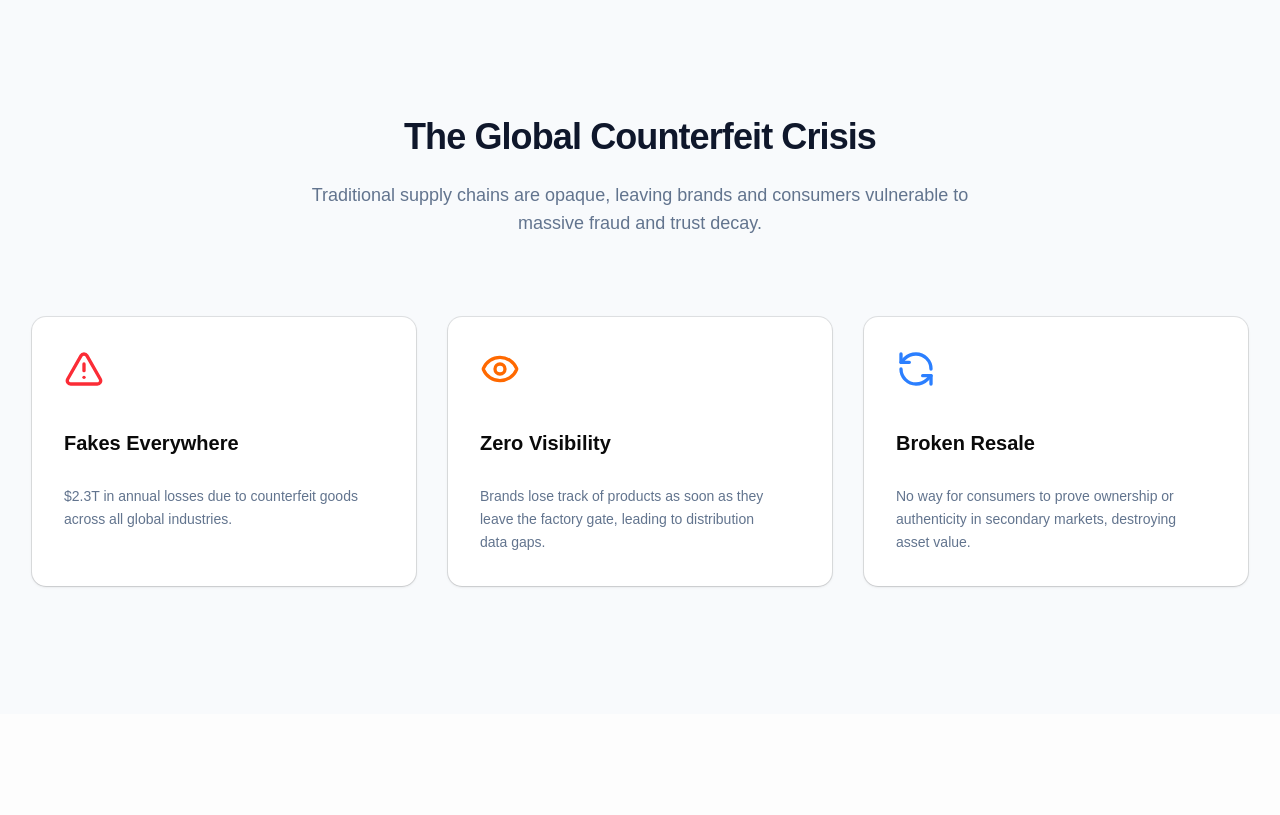
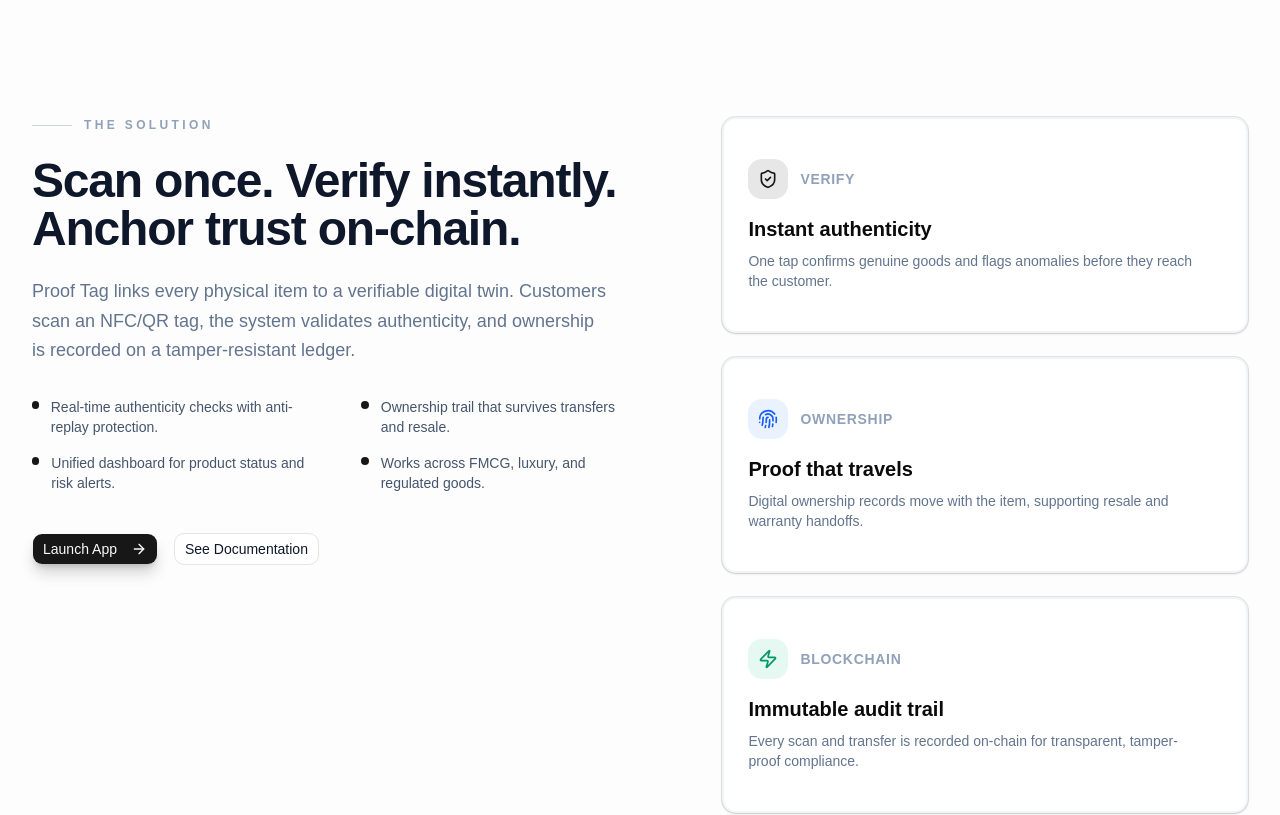
Before and after one commit to ahmadUffi/prooftag, a React (Vite) app: page / in a window 1280 px wide. Shown: the part 1400-2215 px from the top of the page. Built offline with nearby package versions, Linux system fonts and the light colour scheme; no server answers.

Commit message:
feat: add Solution section with features and benefits to Landing page

```diff
--- a/src/pages/Landing.tsx
+++ b/src/pages/Landing.tsx
@@ -73,6 +73,111 @@ export default function Landing() {
             </p>
           </div>
           <AnimatedFlow />
+        </div>
+      </section>
+
+      {/* Solution Section */}
+      <section id="solution" className="px-8 py-32 max-w-7xl mx-auto">
+        <div className="grid lg:grid-cols-[1.1fr_0.9fr] gap-12 items-start">
+          <div>
+            <div className="flex items-center gap-3 text-xs font-bold uppercase tracking-[0.28em] text-slate-400 mb-6">
+              <span className="w-10 h-px bg-slate-300" />
+              The Solution
+            </div>
+            <h2 className="text-4xl md:text-5xl font-bold tracking-tight mb-6">
+              Scan once. Verify instantly. Anchor trust on-chain.
+            </h2>
+            <p className="text-slate-500 text-lg leading-relaxed mb-8 max-w-xl">
+              Proof Tag links every physical item to a verifiable digital twin.
+              Customers scan an NFC/QR tag, the system validates authenticity,
+              and ownership is recorded on a tamper-resistant ledger.
+            </p>
+            <div className="grid sm:grid-cols-2 gap-4 text-sm text-slate-600">
+              <div className="flex items-start gap-3">
+                <div className="mt-1 size-2 rounded-full bg-primary" />
+                Real-time authenticity checks with anti-replay protection.
+              </div>
+              <div className="flex items-start gap-3">
+                <div className="mt-1 size-2 rounded-full bg-primary" />
+                Ownership trail that survives transfers and resale.
+              </div>
+              <div className="flex items-start gap-3">
+                <div className="mt-1 size-2 rounded-full bg-primary" />
+                Unified dashboard for product status and risk alerts.
+              </div>
+              <div className="flex items-start gap-3">
+                <div className="mt-1 size-2 rounded-full bg-primary" />
+                Works across FMCG, luxury, and regulated goods.
+              </div>
+            </div>
+            <div className="mt-10 flex flex-col sm:flex-row gap-4">
+              <Button
+                onClick={() => navigate("/dashboard")}
+                className="shadow-lg shadow-primary/20"
+              >
+                Launch App <ArrowRight className="ml-2 w-4 h-4" />
+              </Button>
+              <Button variant="outline">See Documentation</Button>
+            </div>
+          </div>
+
+          <div className="grid gap-6">
+            <Card className="border-2 border-slate-100 shadow-sm">
+              <div className="p-6">
+                <div className="flex items-center gap-3 mb-4">
+                  <div className="w-10 h-10 rounded-xl bg-primary/10 flex items-center justify-center text-primary">
+                    <ShieldCheck className="w-5 h-5" />
+                  </div>
+                  <div className="text-sm font-bold uppercase tracking-wider text-slate-400">
+                    Verify
+                  </div>
+                </div>
+                <h3 className="text-xl font-bold mb-2">Instant authenticity</h3>
+                <p className="text-sm text-slate-500">
+                  One tap confirms genuine goods and flags anomalies before they
+                  reach the customer.
+                </p>
+              </div>
+            </Card>
+
+            <Card className="border-2 border-slate-100 shadow-sm">
+              <div className="p-6">
+                <div className="flex items-center gap-3 mb-4">
+                  <div className="w-10 h-10 rounded-xl bg-blue-500/10 flex items-center justify-center text-blue-600">
+                    <Fingerprint className="w-5 h-5" />
+                  </div>
+                  <div className="text-sm font-bold uppercase tracking-wider text-slate-400">
+                    Ownership
+                  </div>
+                </div>
+                <h3 className="text-xl font-bold mb-2">Proof that travels</h3>
+                <p className="text-sm text-slate-500">
+                  Digital ownership records move with the item, supporting
+                  resale and warranty handoffs.
+                </p>
+              </div>
+            </Card>
+
+            <Card className="border-2 border-slate-100 shadow-sm">
+              <div className="p-6">
+                <div className="flex items-center gap-3 mb-4">
+                  <div className="w-10 h-10 rounded-xl bg-emerald-500/10 flex items-center justify-center text-emerald-600">
+                    <Zap className="w-5 h-5" />
+                  </div>
+                  <div className="text-sm font-bold uppercase tracking-wider text-slate-400">
+                    Blockchain
+                  </div>
+                </div>
+                <h3 className="text-xl font-bold mb-2">
+                  Immutable audit trail
+                </h3>
+                <p className="text-sm text-slate-500">
+                  Every scan and transfer is recorded on-chain for transparent,
+                  tamper-proof compliance.
+                </p>
+              </div>
+            </Card>
+          </div>
         </div>
       </section>
 
```
